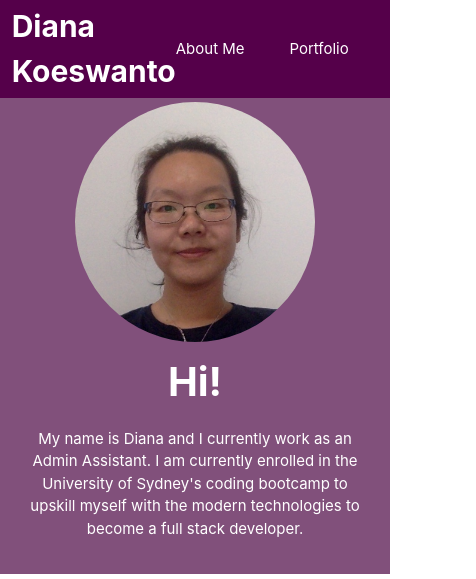
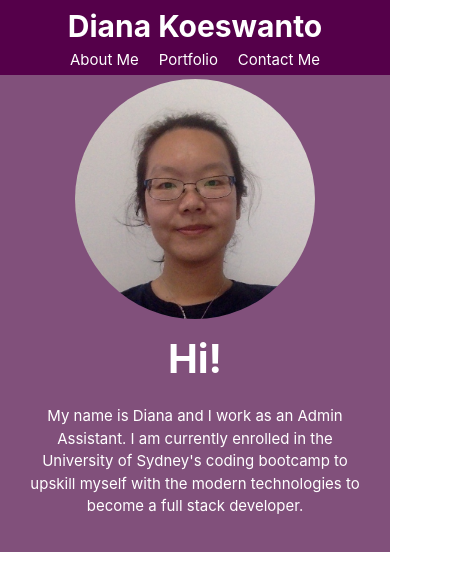
Before and after one commit to dianakoeswanto/portfolio, a plain HTML site: page index.html in a window 390 px wide. Shown: the top 579 px of the page, 476 px wide, since content can reach past the window. Drawn offline with Linux system fonts and the light colour scheme.

Commit message:
Made nav bar responsive

```diff
--- a/assets/css/style.css
+++ b/assets/css/style.css
@@ -27,7 +27,7 @@ h2 {
 nav ul {
     display: flex;
     justify-content: space-between;
-    min-width: 300px;
+    min-width: 250px;
 }
 
 nav a {
@@ -93,6 +93,10 @@ nav a:hover, a:active, a:focus {
 }
 
 @media (max-width: 768px) {
+    header {
+        flex-direction: column;
+    }
+
     .container {
         max-width: 720px;
         flex-direction: column;
--- a/index.html
+++ b/index.html
@@ -32,7 +32,7 @@
                    <h2 id="about-me">Hi!</h2>
                    <div class="bio">
                         <div>
-                            My name is Diana and I currently work as an Admin Assistant. I am currently enrolled in the University of Sydney's coding bootcamp to upskill myself
+                            My name is Diana and I work as an Admin Assistant. I am currently enrolled in the University of Sydney's coding bootcamp to upskill myself
                             with the modern technologies to become a full stack developer.
                         </div>
                    </div>
```
